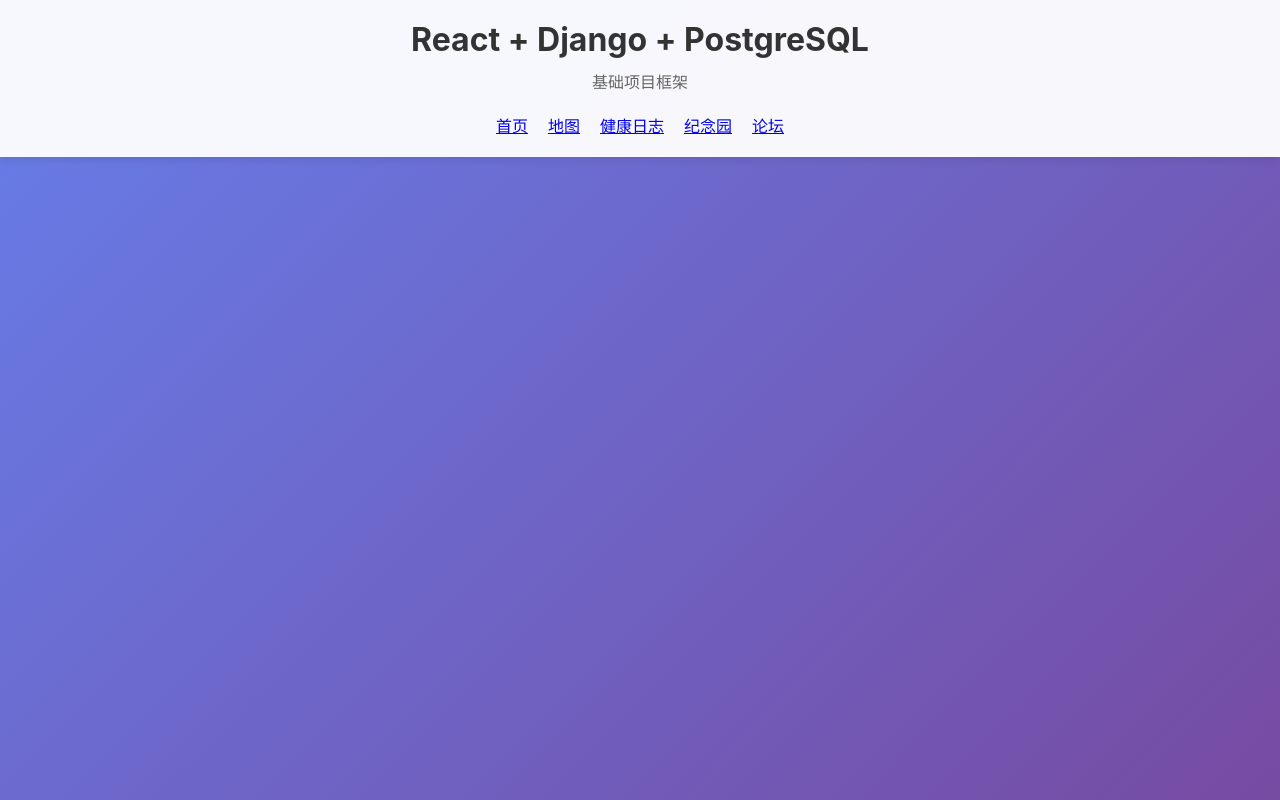
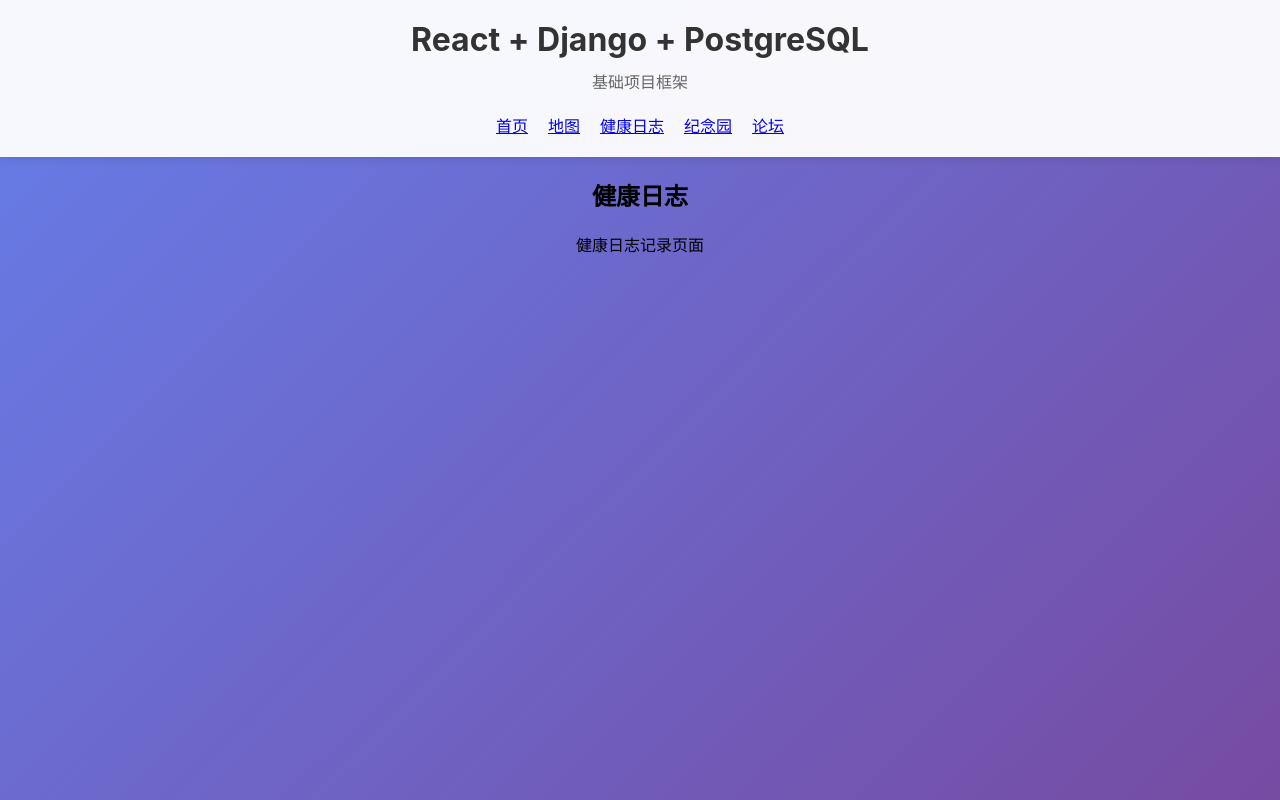
Before and after one commit to Tommytian993/ens-help.org, a React (Create React App) app in the folder frontend/: page /health-log in a window 1280 px wide. Built offline with nearby package versions, Linux system fonts and the light colour scheme.

Commit message:
feat: create sample page components for the other sections

```diff
--- a/frontend/src/App.tsx
+++ b/frontend/src/App.tsx
@@ -1,6 +1,10 @@
 import React from "react";
 import { BrowserRouter, Link, Routes, Route } from "react-router-dom";
 import HomePage from "./pages/HomePage";
+import MapPage from "./pages/MapPage";
+import HealthLogPage from "./pages/HealthLogPage";
+import MemorialPage from "./pages/MemorialPage";
+import ForumPage from "./pages/ForumPage";
 import "./App.css";
 
 function App() {
@@ -21,6 +25,10 @@ function App() {
         <main>
           <Routes>
             <Route path="/" element={<HomePage />} />
+            <Route path="/map" element={<MapPage />} />
+            <Route path="/health-log" element={<HealthLogPage />} />
+            <Route path="/memorial" element={<MemorialPage />} />
+            <Route path="/forum" element={<ForumPage />} />
           </Routes>
         </main>
       </div>
--- /dev/null
+++ b/frontend/src/pages/ForumPage.tsx
@@ -0,0 +1,12 @@
+import React from "react";
+
+const ForumPage: React.FC = () => {
+  return (
+    <div>
+      <h2>论坛</h2>
+      <p>患者论坛页面</p>
+    </div>
+  );
+};
+
+export default ForumPage;
--- /dev/null
+++ b/frontend/src/pages/HealthLogPage.tsx
@@ -0,0 +1,12 @@
+import React from "react";
+
+const HealthLogPage: React.FC = () => {
+  return (
+    <div>
+      <h2>健康日志</h2>
+      <p>健康日志记录页面</p>
+    </div>
+  );
+};
+
+export default HealthLogPage;
--- /dev/null
+++ b/frontend/src/pages/MapPage.tsx
@@ -0,0 +1,12 @@
+import React from "react";
+
+const MapPage: React.FC = () => {
+  return (
+    <div>
+      <h2>地图</h2>
+      <p>诊所分布地图页面</p>
+    </div>
+  );
+};
+
+export default MapPage;
--- /dev/null
+++ b/frontend/src/pages/MemorialPage.tsx
@@ -0,0 +1,12 @@
+import React from "react";
+
+const MemorialPage: React.FC = () => {
+  return (
+    <div>
+      <h2>纪念园</h2>
+      <p>患者纪念园页面</p>
+    </div>
+  );
+};
+
+export default MemorialPage;
```
Also changed, not shown: frontend/src/pages/HomePage.tsx (line endings or trailing spaces).
